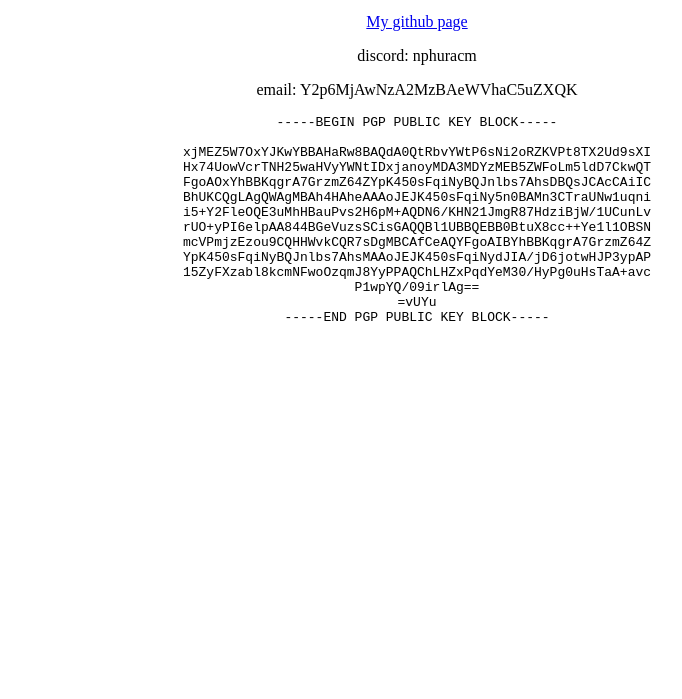
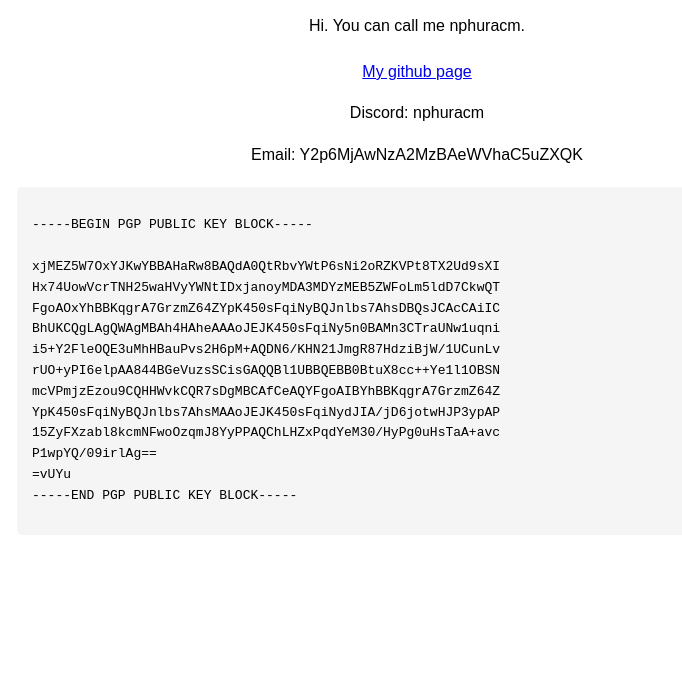
Before and after one commit to nphuracm/nphuracm.github.io, a plain HTML site: page index.html in a window 1280 px wide. Shown: the part 101-800 px from the top of the page, without its empty margins (223-905 px from the left). Drawn offline with Linux system fonts and the light colour scheme.

Commit message:
So <center> is a bad idea as the AI told me.

```diff
--- a/index.html
+++ b/index.html
@@ -1,28 +1,42 @@
 <!DOCTYPE html>
-
 <html>
 <head>
-		<meta charset="utf-8"/>
+    <meta charset="utf-8">
     <title>nphuracm's homepage</title>
+    <style>
+        body {
+            text-align: center;
+            font-family: sans-serif;
+            max-width: 800px;
+            margin: 0 auto;
+            padding: 20px;
+            line-height: 1.6;
+        }
+        .contact-info {
+            margin: 20px 0;
+        }
+        .pgp-key {
+            background: #f5f5f5;
+            padding: 15px;
+            border-radius: 5px;
+            overflow-x: auto;
+            text-align: left;
+        }
+    </style>
 </head>
+<body>
+    <header>
+        <h1>nphuracm</h1>
+        <p>Hi. You can call me nphuracm.</p>
+    </header>
 
-	<body>
-		<center>
-			<h1>nphuracm</h1>
+    <section class="contact-info">
+        <p><a href="https://github.com/nphuracm">My github page</a></p>
+        <p>Discord: nphuracm</p>
+        <p>Email: Y2p6MjAwNzA2MzBAeWVhaC5uZXQK</p>
+    </section>
 
-		<p> Hi. You can call me nphuracm. </p>
-
-		<p>
-			<a href="https://github.com/nphuracm">My github page</a>
-		</p>
-
-		<p>
-			discord: nphuracm
-			</p>
-
-			<p>
-				email: Y2p6MjAwNzA2MzBAeWVhaC5uZXQK
-			</p>
+    <section class="pgp-key">
         <div class="col-lg-12">
             <pre>-----BEGIN PGP PUBLIC KEY BLOCK-----
 
@@ -40,7 +54,6 @@ P1wpYQ/09irlAg==
 -----END PGP PUBLIC KEY BLOCK-----
 </pre>
         </div>
-		</center>
+    </section>
 </body>
-
 </html>
```
Lines whose indentation alone changed are shown as unchanged.
